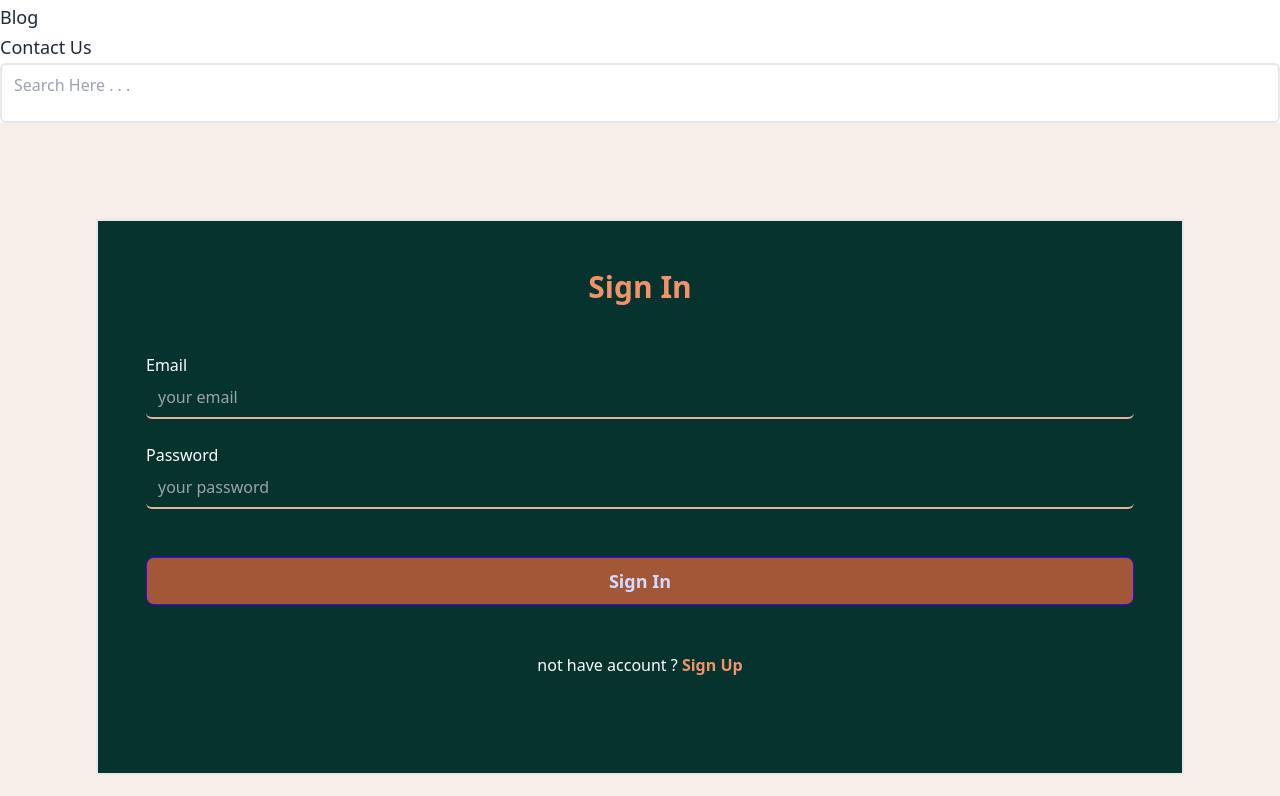
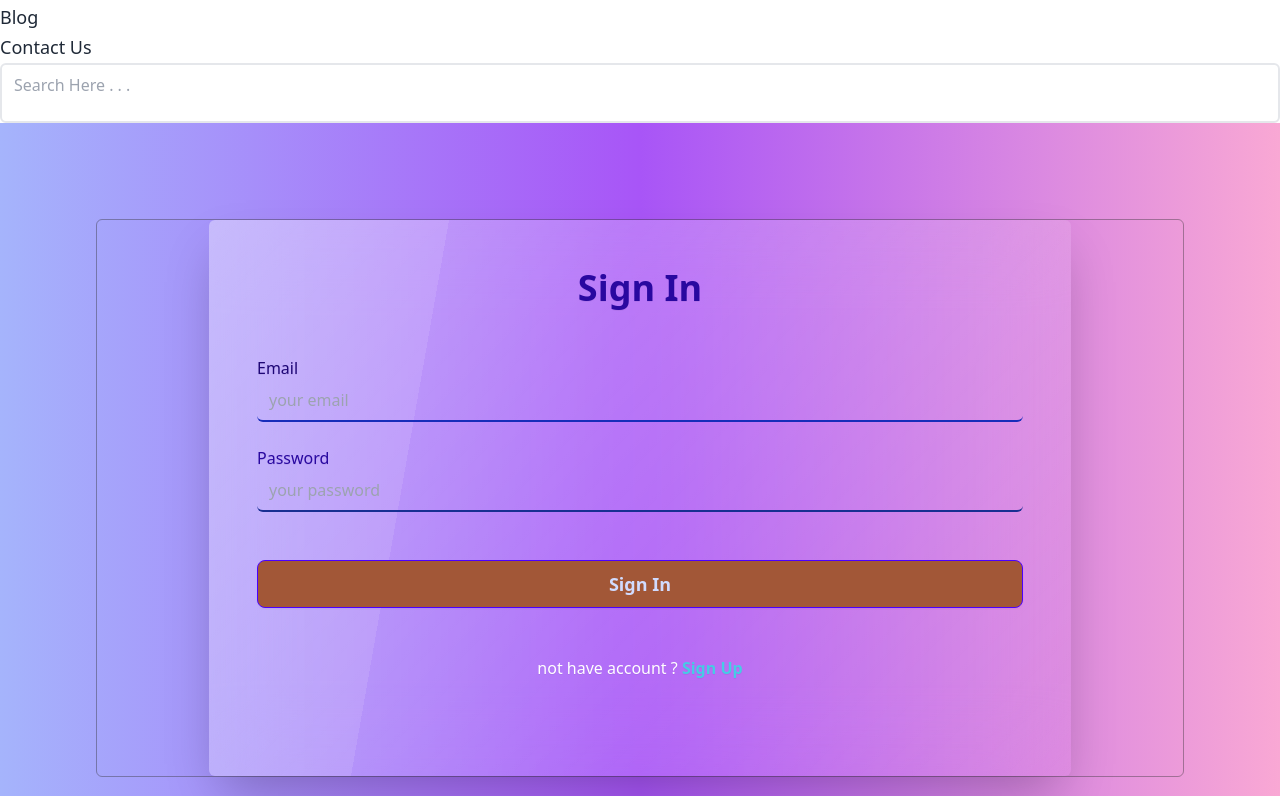
Before and after one commit to AsfaqurMec/Electro, a Next.js app: page /login in a window 1280 px wide. Shown: the part 904-1700 px from the top of the page. Built offline with nearby package versions, Linux system fonts and the light colour scheme.

Commit message:
updating login page

```diff
--- a/src/app/login/page.jsx
+++ b/src/app/login/page.jsx
@@ -27,28 +27,28 @@ const Page = () => {
   };
 
   return (
-      <div className="container bg-[#f7ede9] px-5 lg:px-24 mx-auto py-24">
-        <div className="grid grid-cols-1 gap-12 items-center">
-
-          <div className="border-2 bg-[#07332f] p-12">
-            <h6 className="text-3xl font-semibold text-[#f29269] text-center mb-12">
+      <div className=" w-full bg-gradient-to-r from-indigo-300 via-purple-500 to-pink-300 px-5 lg:px-24 mx-auto py-24">
+        <div className="grid grid-cols-1 gap-12 items-center px-0 md:px-28 border rounded-md border-[#2e2e2e65]">
+        {/* bg-[#07332f] */}
+          <div className=" glass p-12 shadow-2xl rounded-md ">
+            <h6 className="text-4xl font-semibold text-[#2908a0] text-center mb-12">
               Sign In
             </h6>
             <form onSubmit={handleLogin} action="">
-              <label className="text-white" htmlFor="email">Email</label> <br />
+              <label className="text-[#1e0676]" htmlFor="email">Email</label> <br />
               <input
                 type="text"
                 name="email"
                 placeholder="your email"
-                className="w-full px-3 py-2 border-b-[#e2b29d] rounded-md border-b-2 focus:border-b-2 focus:border-b-[#e2b29d] focus:outline-none bg-transparent text-gray-400"
+                className="w-full px-3 py-2 border-b-[#172dba] rounded-md border-b-2 focus:border-b-2 focus:border-b-[#e2b29d] focus:outline-none bg-transparent text-white"
               />
               <br /> <br />
-              <label className="text-white" htmlFor="password">Password</label> <br />
+              <label className="text-[#2908a0]" htmlFor="password">Password</label> <br />
               <input
                 type="password"
                 name="password"
                 placeholder="your password"
-                className="w-full px-3 py-2 border-b-[#e2b29d] rounded-md border-b-2 focus:border-b-2 focus:border-b-[#e2b29d] focus:outline-none bg-transparent text-gray-400"
+                className="w-full px-3 py-2 border-b-[#182f92] rounded-md border-b-2 focus:border-b-2 focus:border-b-[#e2b29d] focus:outline-none bg-transparent text-white"
               />
               <br />
               <button
@@ -63,7 +63,7 @@ const Page = () => {
 
               <h6 className="my-12 text-center text-white">
                 not have account ?{" "}
-                <Link className="text-[#f29269] font-semibold" href={"/signup"}>
+                <Link className="text-[#47cbe5] font-semibold" href={"/signup"}>
                   Sign Up
                 </Link>
               </h6>
```
